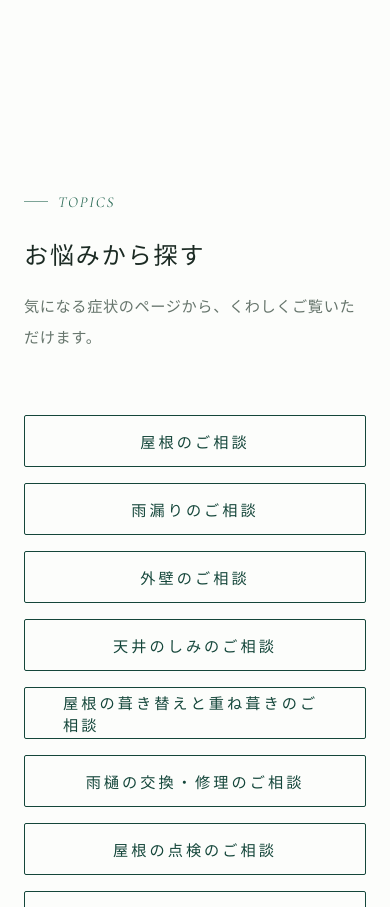
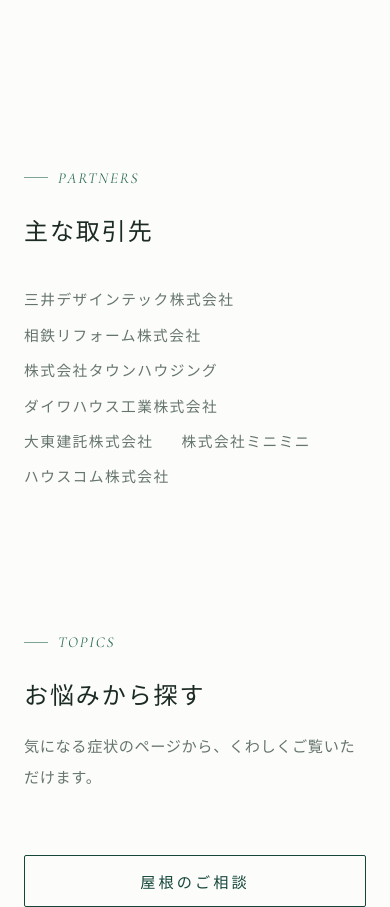
Before and after one commit to KIYUSAMA666/god-reform, a plain HTML site: page index.html in a window 390 px wide. Shown: the part 4341-5248 px from the top of the page. Drawn offline with nearby package versions, Linux system fonts and the light colour scheme.

Commit message:
Add files via upload

```diff
--- a/index.html
+++ b/index.html
@@ -290,6 +290,15 @@ footer b{font-family:var(--display);font-weight:500;color:var(--green);letter-sp
   </div>
 </section>
 
+<section id="partners" style="padding-block:clamp(56px,8vw,96px)">
+  <div class="wrap">
+    <div class="sec-head rv" style="margin-bottom:36px"><div class="eyebrow">Partners</div><h2>主な取引先</h2></div>
+    <ul class="rv" style="list-style:none;margin:0;padding:0;display:flex;flex-wrap:wrap;gap:6px 28px;color:var(--muted);font-size:.92rem;letter-spacing:.1em">
+      <li>三井デザインテック株式会社</li><li>相鉄リフォーム株式会社</li><li>株式会社タウンハウジング</li><li>ダイワハウス工業株式会社</li><li>大東建託株式会社</li><li>株式会社ミニミニ</li><li>ハウスコム株式会社</li>
+    </ul>
+  </div>
+</section>
+
 <section id="topics">
   <div class="wrap">
     <div class="sec-head rv"><div class="eyebrow">Topics</div><h2>お悩みから探す</h2><p>気になる症状のページから、くわしくご覧いただけます。</p></div>
```
